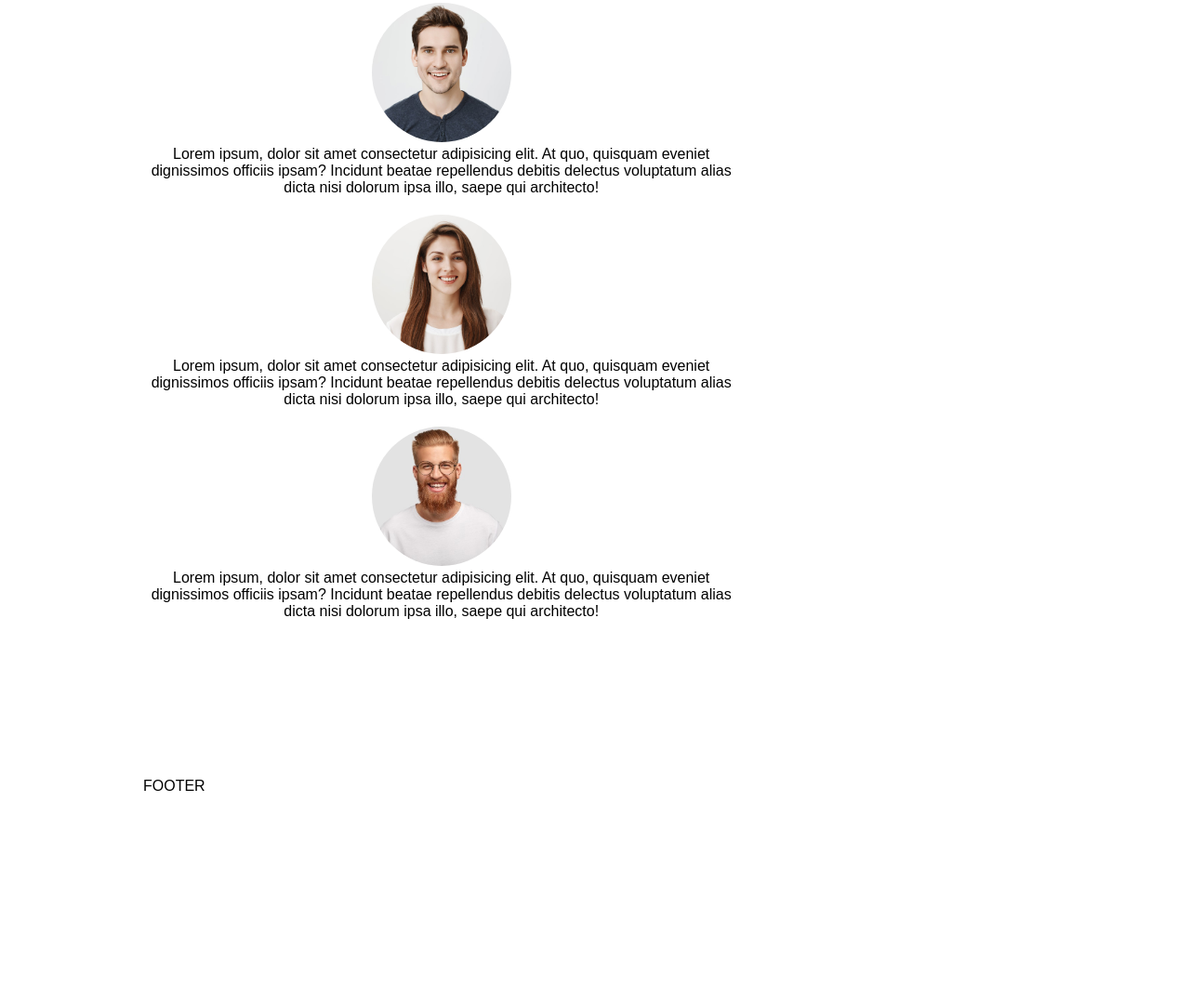
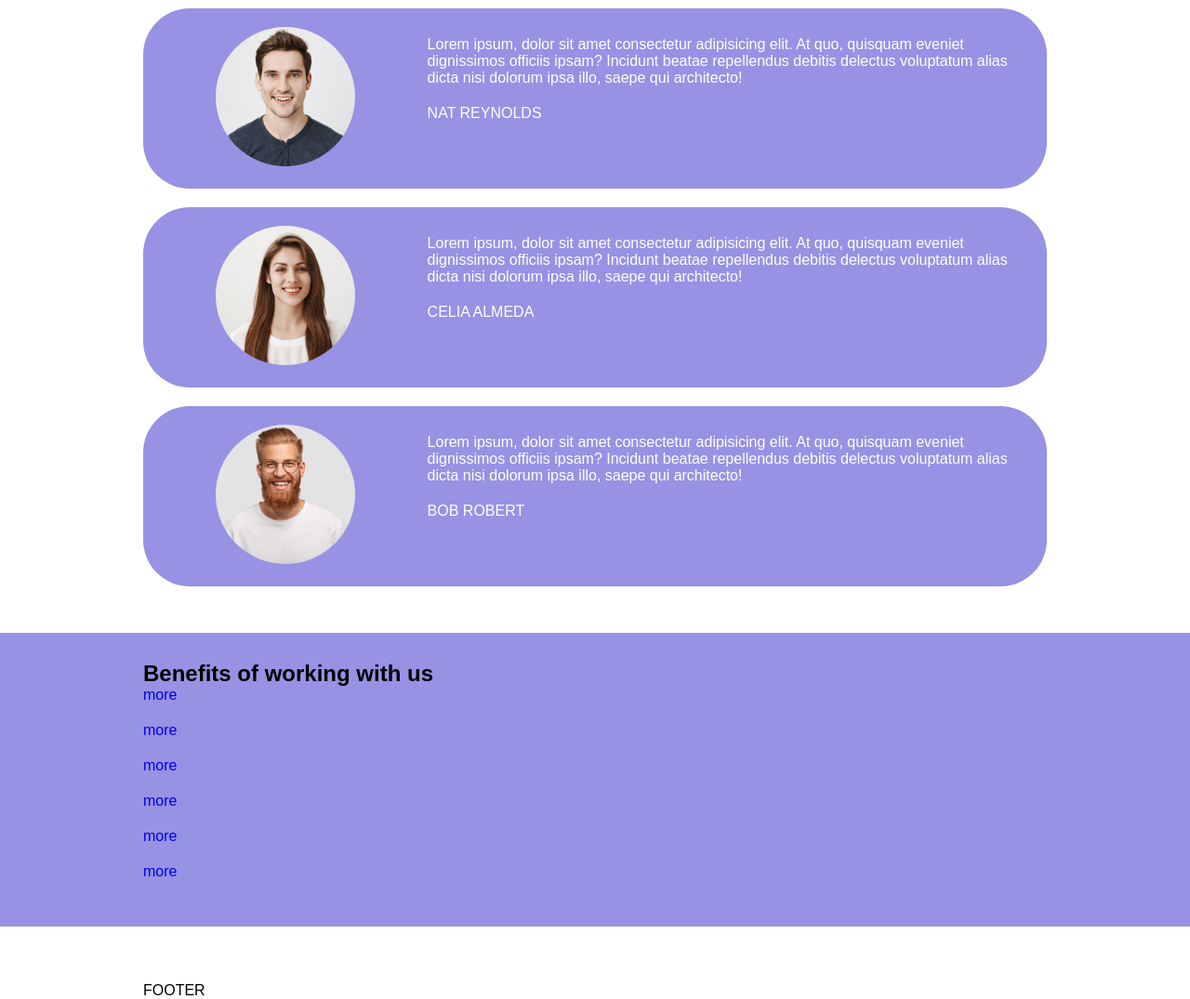
Before and after one commit to gianmaria-fadda/htmlcss-responsive-layout, a plain HTML site: page index.html in a window 1280 px wide. Shown: the part 1511-2586 px from the top of the page at 93% size. Before the commit the page ends 2366 px from the top, so only its background shows below. Drawn offline with Linux system fonts and the light colour scheme.

Commit message:
cominciato quarta sezione

```diff
--- a/css/style.css
+++ b/css/style.css
@@ -141,8 +141,18 @@ main .section {
 
 .my-col-1-2-tablet {
     text-align: center;
+    background-color: #9792E4;
+    border-radius: 50px;
+    color: white;
 }
 
+.my-col-1-2-tablet .right-tablet > * {
+    padding: 20px 10px;
+}
+
+.my-col-1-2-tablet:first-child {
+    padding: 20px 0;
+}
 
 /*
     RESPONSIVE
@@ -159,7 +169,21 @@ main .section {
     }
 
     .my-row .my-col-1-2-tablet {
-        width: calc(((100% / 3) * 2) - 20px);
+        display: flex;
+        padding: 20px 10px;
+    }
+
+    .my-row .my-col-1-2-tablet .left-tablet{
+        width: 30%;
+    }
+
+    .my-row .my-col-1-2-tablet .right-tablet{
+        width: 70%;
+    }
+
+    .my-col-1-2-tablet .right-tablet > * {
+        text-align: left;
+        padding: 10px 10px;
     }
 
 }
@@ -184,4 +208,22 @@ main .section {
         margin: auto;
     }
 
+    .my-row .my-col-1-2-tablet {
+        display: flex;
+        padding: 20px 10px;
+    }
+
+    .my-row .my-col-1-2-tablet .left-tablet{
+        width: 30%;
+    }
+
+    .my-row .my-col-1-2-tablet .right-tablet{
+        width: 70%;
+    }
+
+    .my-col-1-2-tablet .right-tablet > * {
+        text-align: left;
+        padding: 10px 10px;
+    }
+
 }
--- a/index.html
+++ b/index.html
@@ -76,9 +76,9 @@
                             <div class="my-col my-col-2-3">
 
                                 <div class="card">
-                                    <h3>
+                                    <h2>
                                         Get a demo application
-                                    </h3>
+                                    </h2>
 
                                     <p>
                                         Lorem ipsum dolor, sit amet consectetur
@@ -146,9 +146,9 @@
 
                                     <img src="./img/planning1.png" alt="planning1">
 
-                                    <h3>
+                                    <h2>
 
-                                    </h3>
+                                    </h2>
 
                                     <p>
 
@@ -162,9 +162,9 @@
 
                                     <img src="./img/planning2.png" alt="planning2">
 
-                                    <h3>
+                                    <h2>
 
-                                    </h3>
+                                    </h2>
 
                                     <p>
 
@@ -187,9 +187,9 @@
 
                         </div>
 
-                        <h3>
+                        <h2>
 
-                        </h3>
+                        </h2>
 
                         <p>
 
@@ -198,13 +198,21 @@
                         <div class="my-row">
                             <div class="my-col my-col-1-2-tablet">
 
-                                <img src="./img/testimonial1.jpg" alt="testimonial1">
+                                <div class="left-tablet">
 
-                                <p>
-                                    Lorem ipsum, dolor sit amet consectetur adipisicing elit. At quo, quisquam eveniet dignissimos officiis ipsam? Incidunt beatae repellendus debitis delectus voluptatum alias dicta nisi dolorum ipsa illo, saepe qui architecto!
-                                </p>
+                                    <img src="./img/testimonial1.jpg" alt="testimonial1">
 
-                                <div>
+                                </div>
+
+                                <div class="right-tablet">
+
+                                    <p>
+                                        Lorem ipsum, dolor sit amet consectetur adipisicing elit. At quo, quisquam eveniet dignissimos officiis ipsam? Incidunt beatae repellendus debitis delectus voluptatum alias dicta nisi dolorum ipsa illo, saepe qui architecto!
+                                    </p>
+
+                                    <div>
+                                        NAT REYNOLDS
+                                    </div>
 
                                 </div>
 
@@ -212,13 +220,21 @@
 
                             <div class="my-col my-col-1-2-tablet">
 
-                                <img src="./img/testimonial2.jpg" alt="testimonial2">
+                                <div class="left-tablet">
 
-                                <p>
-                                    Lorem ipsum, dolor sit amet consectetur adipisicing elit. At quo, quisquam eveniet dignissimos officiis ipsam? Incidunt beatae repellendus debitis delectus voluptatum alias dicta nisi dolorum ipsa illo, saepe qui architecto!
-                                </p>
+                                    <img src="./img/testimonial2.jpg" alt="testimonial2">
 
-                                <div>
+                                </div>
+
+                                <div class="right-tablet">
+
+                                    <p>
+                                        Lorem ipsum, dolor sit amet consectetur adipisicing elit. At quo, quisquam eveniet dignissimos officiis ipsam? Incidunt beatae repellendus debitis delectus voluptatum alias dicta nisi dolorum ipsa illo, saepe qui architecto!
+                                    </p>
+
+                                    <div>
+                                        CELIA ALMEDA
+                                    </div>
 
                                 </div>
 
@@ -226,13 +242,21 @@
 
                             <div class="my-col my-col-1-2-tablet">
 
-                                <img src="./img/testimonial3.jpg" alt="testimonial3">
+                                <div class="left-tablet">
 
-                                <p>
-                                    Lorem ipsum, dolor sit amet consectetur adipisicing elit. At quo, quisquam eveniet dignissimos officiis ipsam? Incidunt beatae repellendus debitis delectus voluptatum alias dicta nisi dolorum ipsa illo, saepe qui architecto!
-                                </p>
+                                    <img src="./img/testimonial3.jpg" alt="testimonial3">
 
-                                <div>
+                                </div>
+
+                                <div class="right-tablet">
+
+                                    <p>
+                                        Lorem ipsum, dolor sit amet consectetur adipisicing elit. At quo, quisquam eveniet dignissimos officiis ipsam? Incidunt beatae repellendus debitis delectus voluptatum alias dicta nisi dolorum ipsa illo, saepe qui architecto!
+                                    </p>
+
+                                    <div>
+                                        BOB ROBERT
+                                    </div>
 
                                 </div>
 
@@ -241,9 +265,148 @@
                     </div>
                 </section>
 
-                <section>
+                <section class="background-section-purple">
                     <div class="container">
 
+                        <h2>
+                            Benefits of working with us
+                        </h2>
+
+                        <div class="my-row">
+
+                            <div class="my-col my-col-1-6-tablet">
+
+                                <div>
+
+                                </div>
+
+                                <h3>
+
+                                </h3>
+
+                                <p>
+
+                                </p>
+
+                                <a href="#" class="button-purple">
+
+                                    more
+
+                                </a>
+
+                            </div>
+
+                            <div class="my-col my-col-1-6-tablet">
+
+                                <div>
+
+                                </div>
+
+                                <h3>
+
+                                </h3>
+
+                                <p>
+
+                                </p>
+
+                                <a href="#" class="button-purple">
+
+                                    more
+
+                                </a>
+
+                            </div>
+
+                            <div class="my-col my-col-1-6-tablet">
+
+                                <div>
+
+                                </div>
+
+                                <h3>
+
+                                </h3>
+
+                                <p>
+
+                                </p>
+
+                                <a href="#" class="button-purple">
+
+                                    more
+
+                                </a>
+
+                            </div>
+
+                            <div class="my-col my-col-1-6-tablet">
+
+                                <div>
+
+                                </div>
+
+                                <h3>
+
+                                </h3>
+
+                                <p>
+
+                                </p>
+
+                                <a href="#" class="button-purple">
+
+                                    more
+
+                                </a>
+
+                            </div>
+
+                            <div class="my-col my-col-1-6-tablet">
+
+                                <div>
+
+                                </div>
+
+                                <h3>
+
+                                </h3>
+
+                                <p>
+
+                                </p>
+
+                                <a href="#" class="button-purple">
+
+                                    more
+
+                                </a>
+
+                            </div>
+
+                            <div class="my-col my-col-1-6-tablet">
+
+                                <div>
+
+                                </div>
+
+                                <h3>
+
+                                </h3>
+
+                                <p>
+
+                                </p>
+
+                                <a href="#" class="button-purple">
+
+                                    more
+
+                                </a>
+
+                            </div>
+
+                        </div>
                     </div>
                 </section>
 
```
